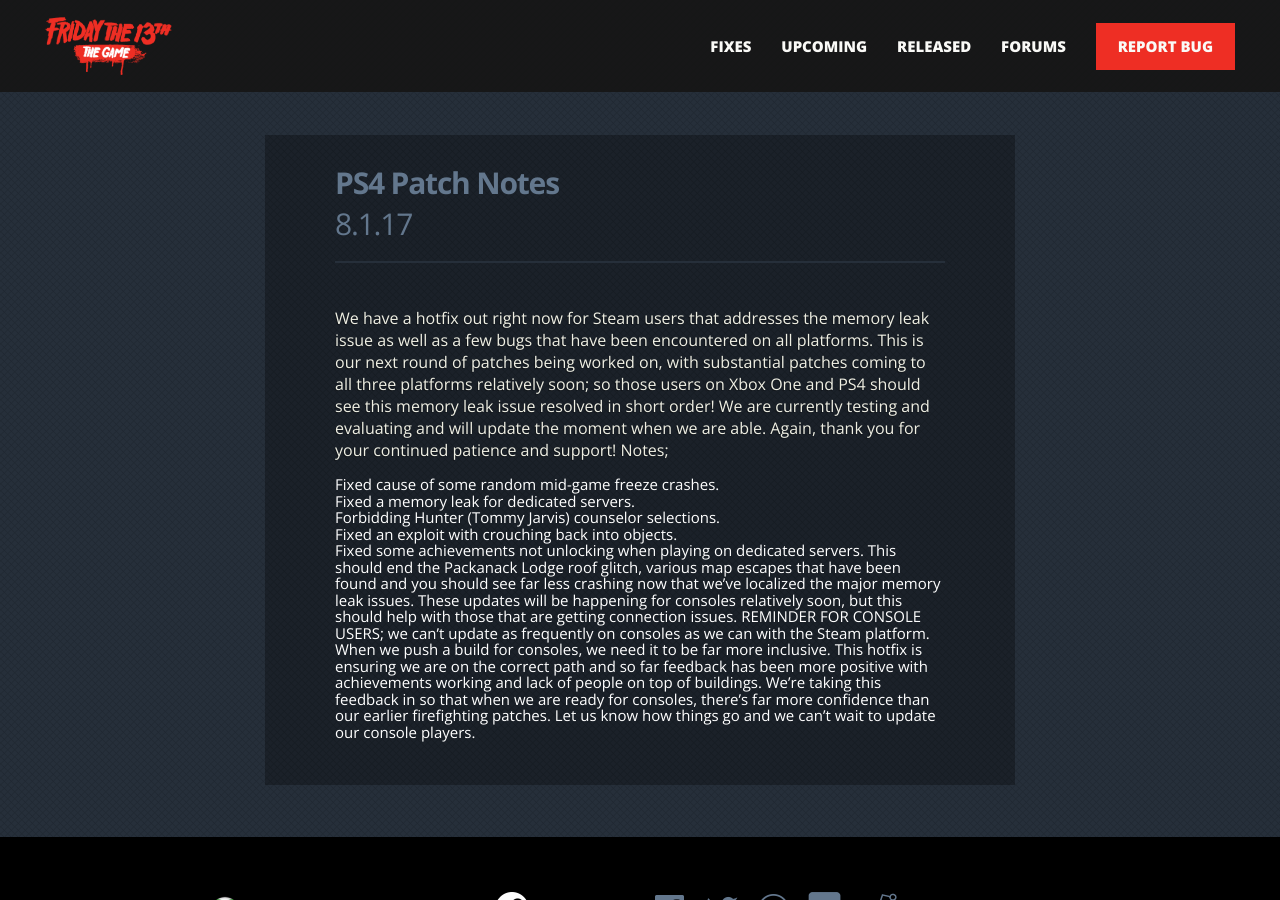
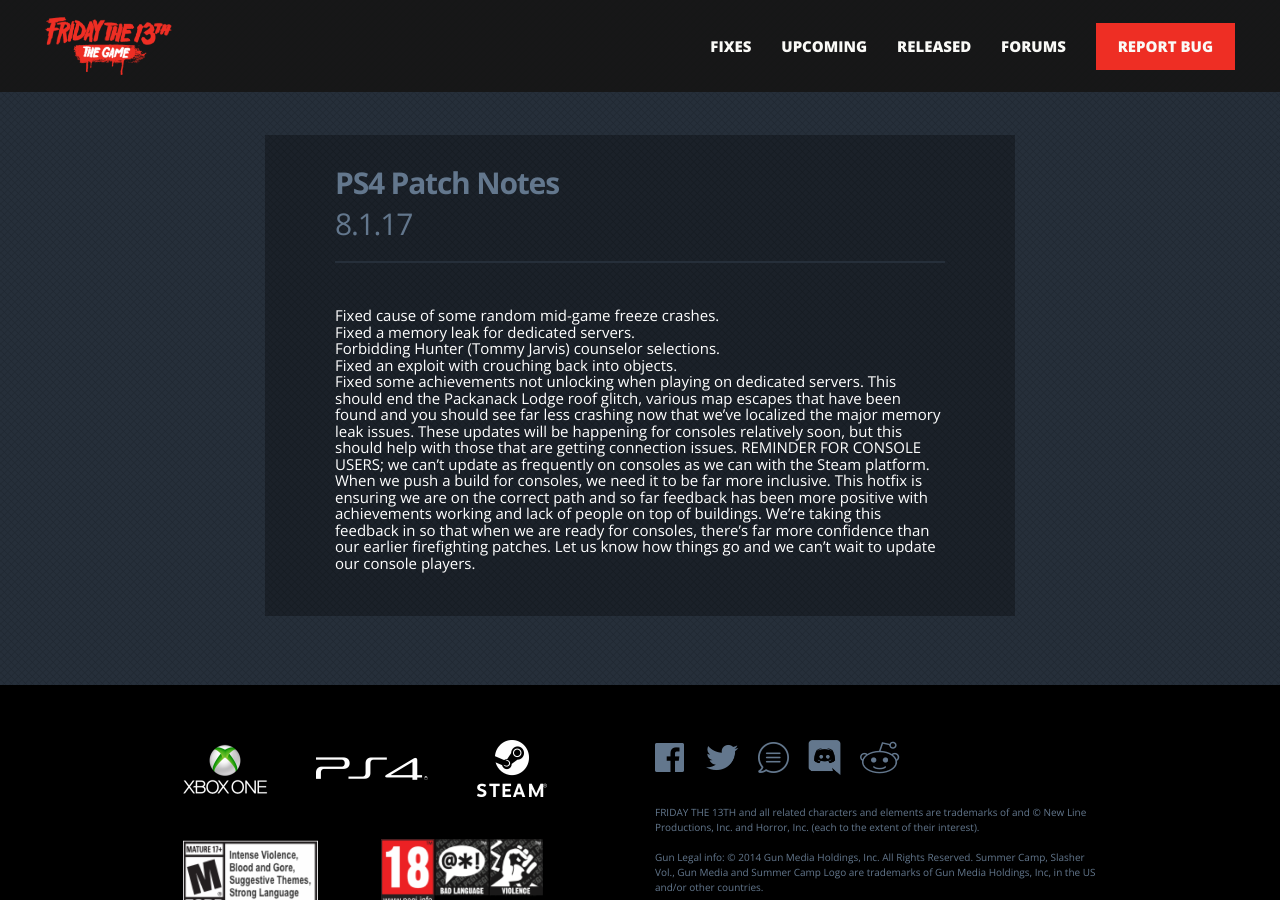
Before and after one commit to bdk6000/friday-13, a Jekyll site: the page built from _released-patches/patch-notes.markdown, in a window 1280 px wide and 900 px high. Built offline with Jekyll 4.4.1, drawn with Linux system fonts in a browser that asks for light colours.

Commit message:
Updated Patch Notes

```diff
--- a/_released-patches/patch-notes.markdown
+++ b/_released-patches/patch-notes.markdown
@@ -6,10 +6,6 @@ categories:
 release-date: 2017-06-28 00:00:00 -04:00
 ---
 
-We have a hotfix out right now for Steam users that addresses the memory leak issue as well as a few bugs that have been encountered on all platforms.
-This is our next round of patches being worked on, with substantial patches coming to all three platforms relatively soon; so those users on Xbox One and PS4 should see this memory leak issue resolved in short order! We are currently testing and evaluating and will update the moment when we are able.
-Again, thank you for your continued patience and support!
-Notes;
 - Fixed cause of some random mid-game freeze crashes.
 - Fixed a memory leak for dedicated servers.
 - Forbidding Hunter (Tommy Jarvis) counselor selections.
```
